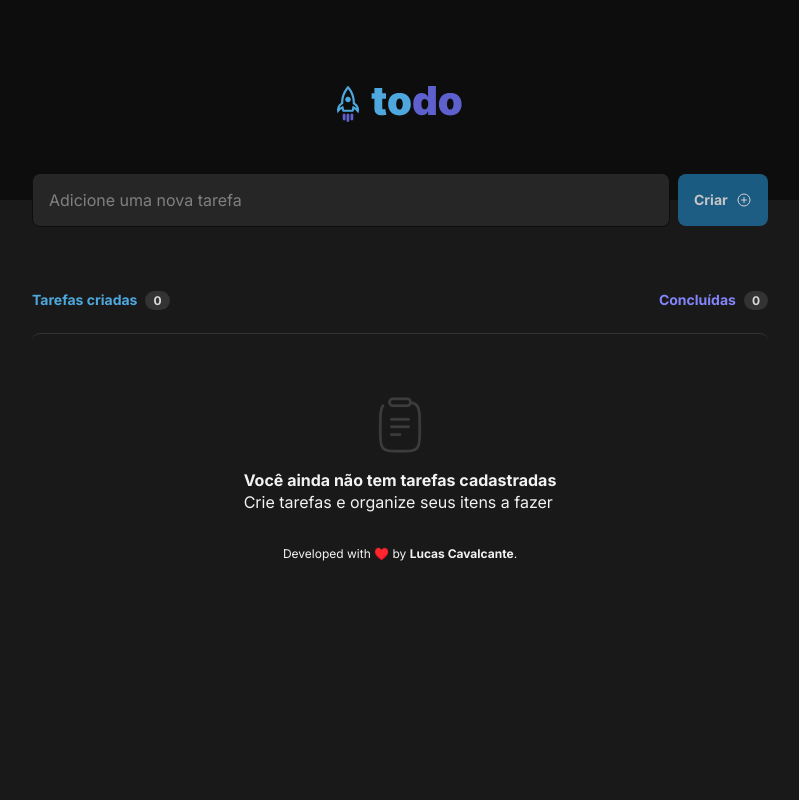
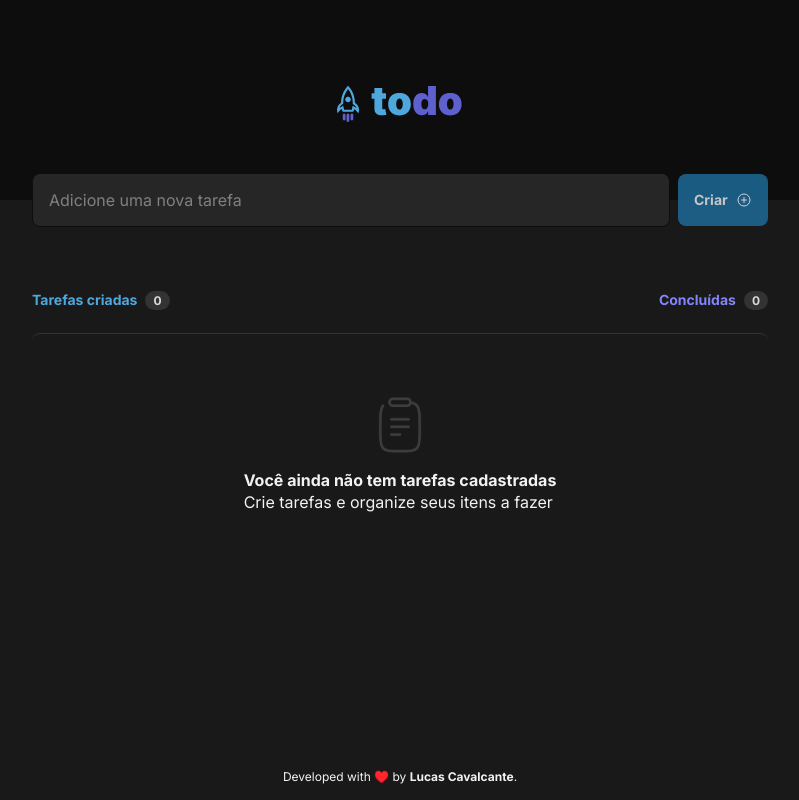
Before and after one commit to CtsLucas/to-do, a React (Vite) app: page / in a window 1280 px wide. Shown: the whole page, without its empty margins (240-1039 px from the left). Built offline with nearby package versions, Linux system fonts and the light colour scheme.

Commit message:
feat: dealing with list scroll

```diff
--- a/src/assets/styles/global.ts
+++ b/src/assets/styles/global.ts
@@ -5,7 +5,6 @@ export default createGlobalStyle<{ theme: ThemeType }>`
     @media (max-width: 768px) {
       font-size: 87.5%;
     }
-    position: relative;
   }
 
   * {
@@ -18,6 +17,8 @@ export default createGlobalStyle<{ theme: ThemeType }>`
     background: ${({ theme }) => theme.colors.background};
     color: ${({ theme }) => theme.colors.gray[100]};
     -webkit-font-smoothing: antialiased;
+    position: relative;
+    height: 100vh;
   }
 
   body, input, textarea, button {
--- a/src/components/Task/styles.ts
+++ b/src/components/Task/styles.ts
@@ -12,6 +12,7 @@ export const Container = styled.div`
   padding: 1rem;
   border-radius: 0.5rem;
   gap: 0.75rem;
+  width: calc(100% - 0.5rem);
 
   & > button {
     background: transparent;
@@ -21,6 +22,7 @@ export const Container = styled.div`
 
     &:hover {
       color: ${({ theme }) => theme.colors.danger.main};
+      cursor: pointer;
     }
 
     &:focus {
--- a/src/pages/Home/styles.tsx
+++ b/src/pages/Home/styles.tsx
@@ -115,5 +115,27 @@ export const TaskInfo = styled.div<TaskInfoProps>`
 export const Content = styled.div`
   width: 100%;
   max-width: 46rem;
+  height: calc(100vh - 25.5rem);
   margin-top: 1.5rem;
+
+  overflow: hidden;
+  overflow-y: auto;
+
+  &:hover {
+    ::-webkit-scrollbar {
+      width: 0.5rem;
+    }
+  }
+
+  ::-webkit-scrollbar-track {
+    background: ${({ theme }) => theme.colors.gray[500]};
+  }
+
+  ::-webkit-scrollbar-thumb {
+    background: ${({ theme }) => theme.colors.gray[400]};
+    border-radius: 0.5rem;
+  }
+
+  scrollbar-width: thin;
+  scrollbar-color: ${({ theme }) => theme.colors.gray[700]} transparent;
 `
```
